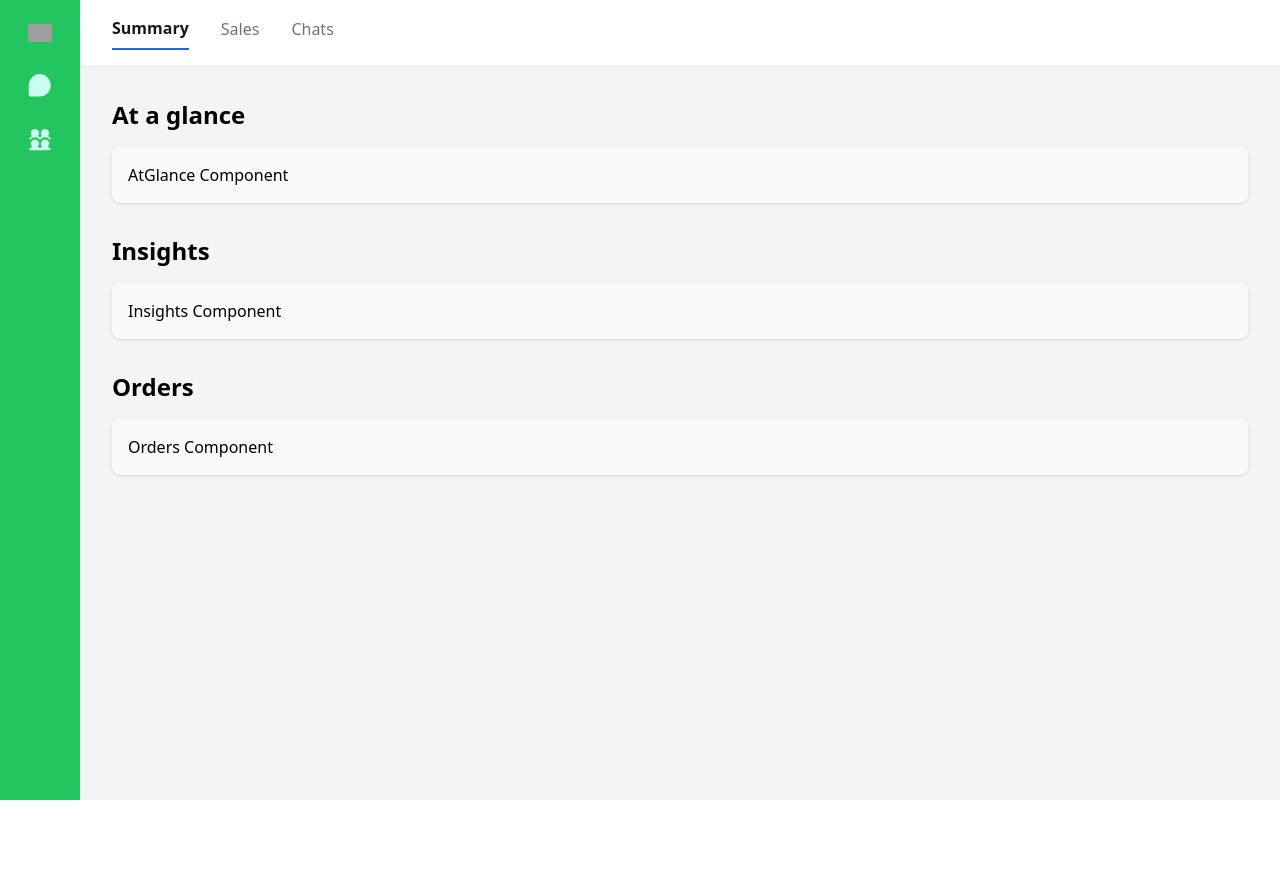
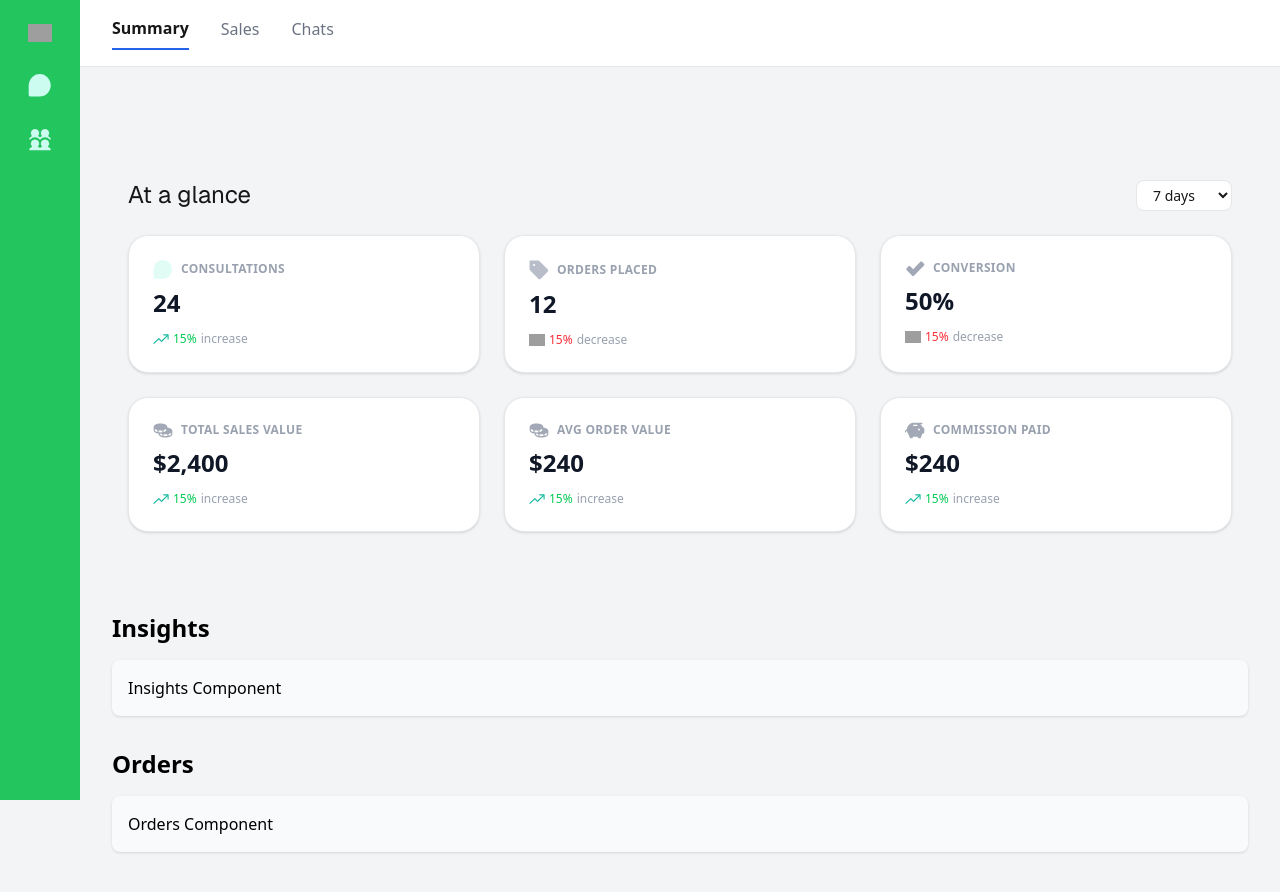
Before and after one commit to dchobarkar/wingman-coding-challenge, a Next.js app: page / in a window 1280 px wide. Shown: the top 892 px of the page. Before the commit the page ends 800 px from the top, so only its background shows below. Built offline with nearby package versions, Linux system fonts and the light colour scheme; grey boxes are pictures that could not be loaded.

Commit message:
feat: add AtGlance component

```diff
--- a/app/layout.tsx
+++ b/app/layout.tsx
@@ -34,7 +34,7 @@ export default function RootLayout({
 
           <main className="flex-1 flex flex-col">
             <Navbar />
-            <section className="flex-1 p-8">{children}</section>
+            <div className="flex-1 p-8">{children}</div>
           </main>
         </div>
       </body>
--- a/app/page.tsx
+++ b/app/page.tsx
@@ -2,7 +2,7 @@ import AtGlance from "@/components/dashboard/AtGlance";
 import Insights from "@/components/dashboard/Insights";
 import Orders from "@/components/dashboard/Orders";
 
-export default function Home() {
+const Page = () => {
   return (
     <>
       <AtGlance />
@@ -10,4 +10,6 @@ export default function Home() {
       <Orders />
     </>
   );
-}
+};
+
+export default Page;
--- a/components/dashboard/AtGlance.tsx
+++ b/components/dashboard/AtGlance.tsx
@@ -1,10 +1,42 @@
+import Image from "next/image";
+
+import PageLayout from "../shared/PageLayout";
+import StatsCard from "../shared/StatsCard";
+import { atGlanceData } from "@/constants/AtGlanceData";
+
 const AtGlance = () => {
   return (
-    <div className="mb-8">
-      {/* At a glance stats cards will go here */}
-      <h2 className="text-2xl font-bold mb-4">At a glance</h2>
-      <div className="bg-card rounded-lg p-4 shadow">AtGlance Component</div>
-    </div>
+    <PageLayout>
+      <div className="flex items-center justify-between mb-6">
+        <h2 className="text-2xl font-geist-sans">At a glance</h2>
+        <select className="border border-gray-200 rounded-lg px-3 py-1 text-sm bg-white">
+          <option>7 days</option>
+          <option>30 days</option>
+          <option>90 days</option>
+        </select>
+      </div>
+
+      <div className="grid grid-cols-1 sm:grid-cols-2 lg:grid-cols-3 gap-6">
+        {atGlanceData.map((stat) => (
+          <StatsCard
+            key={stat.title}
+            title={stat.title}
+            value={stat.value}
+            border
+            trend={stat.trend}
+            icon={
+              <Image
+                src={stat.iconSrc}
+                alt={stat.title}
+                width={20}
+                height={20}
+                className="opacity-60"
+              />
+            }
+          />
+        ))}
+      </div>
+    </PageLayout>
   );
 };
 
--- a/components/shared/StatsCard.tsx
+++ b/components/shared/StatsCard.tsx
@@ -1,11 +1,11 @@
+import Image from "next/image";
 import { ReactNode } from "react";
-import Image from "next/image";
 
 interface StatsCardProps {
   title: string;
   value: string | number;
-  icon?: ReactNode;
-  colorClass?: string;
+  icon: ReactNode;
+  border?: boolean;
   trend?: {
     direction: "up" | "down";
     percent: string;
@@ -17,25 +17,24 @@ const StatsCard = ({
   title,
   value,
   icon,
-  colorClass = "bg-primary",
+  border = false,
   trend,
 }: StatsCardProps) => {
   return (
-    <div className="flex items-center gap-4 p-6 rounded-[20px] shadow-lg bg-card min-w-[300px]">
-      {icon && (
     <div
-          className={`w-12 h-12 flex items-center justify-center rounded-full ${colorClass}`}
+      className={`flex flex-col gap-2 p-6 rounded-[20px] shadow bg-white min-w-[220px] ${
+        border ? "border border-gray-200" : ""
+      }`}
     >
+      <div className="flex items-center gap-2">
         {icon}
+        <span className="uppercase text-xs font-semibold text-gray-400 tracking-wide">
+          {title}
+        </span>
       </div>
-      )}
-      <div className="flex-1">
-        <h3 className="text-sm text-muted font-semibold uppercase tracking-wide">
-          {title}
-        </h3>
-        <p className="text-2xl font-bold text-foreground">{value}</p>
+      <div className="text-2xl font-bold text-gray-900">{value}</div>
       {trend && (
-          <div className="flex items-center gap-1 mt-1 text-sm">
+        <div className="flex items-center gap-1 mt-1 text-xs">
           <Image
             src={
               trend.direction === "up"
@@ -53,10 +52,9 @@ const StatsCard = ({
           >
             {trend.percent}
           </span>
-            <span className="text-muted">{trend.label}</span>
+          <span className="text-gray-400">{trend.label}</span>
         </div>
       )}
-      </div>
     </div>
   );
 };
--- /dev/null
+++ b/constants/AtGlanceData.ts
@@ -0,0 +1,49 @@
+export interface AtGlanceStat {
+  iconSrc: string;
+  title: string;
+  value: string | number;
+  trend?: {
+    direction: "up" | "down";
+    percent: string;
+    label: string;
+  };
+}
+
+export const atGlanceData: AtGlanceStat[] = [
+  {
+    iconSrc: "/svg/ChatTeardrop.svg",
+    title: "Consultations",
+    value: 24,
+    trend: { direction: "up", percent: "15%", label: "increase" },
+  },
+  {
+    iconSrc: "/svg/Tag.svg",
+    title: "Orders Placed",
+    value: 12,
+    trend: { direction: "down", percent: "15%", label: "decrease" },
+  },
+  {
+    iconSrc: "/svg/CheckFat.svg",
+    title: "Conversion",
+    value: "50%",
+    trend: { direction: "down", percent: "15%", label: "decrease" },
+  },
+  {
+    iconSrc: "/svg/Coins.svg",
+    title: "Total Sales Value",
+    value: "$2,400",
+    trend: { direction: "up", percent: "15%", label: "increase" },
+  },
+  {
+    iconSrc: "/svg/Coins.svg",
+    title: "Avg Order Value",
+    value: "$240",
+    trend: { direction: "up", percent: "15%", label: "increase" },
+  },
+  {
+    iconSrc: "/svg/PiggyBank.svg",
+    title: "Commission Paid",
+    value: "$240",
+    trend: { direction: "up", percent: "15%", label: "increase" },
+  },
+];
```
Lines whose indentation alone changed are shown as unchanged.
